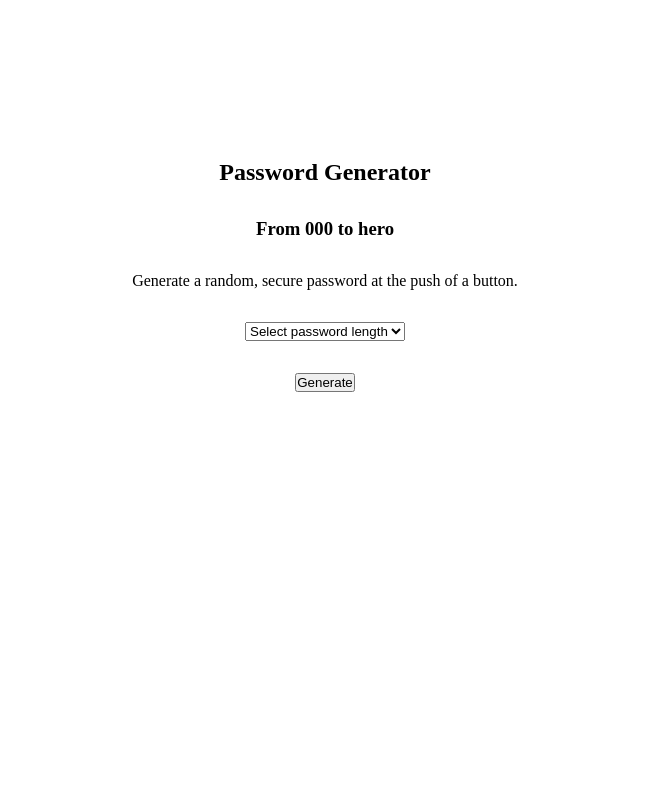
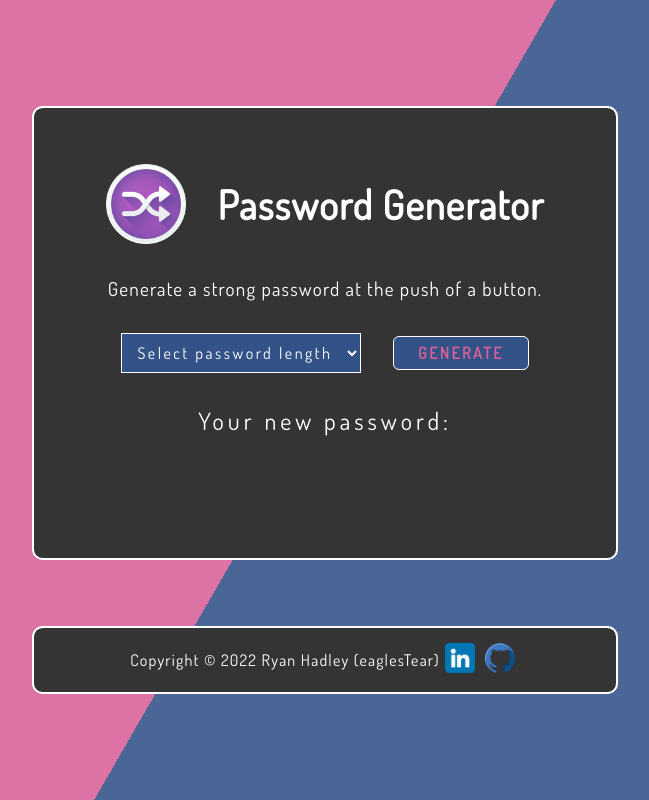
Before and after one commit to eaglesTear/Password-Generator, a plain HTML site: page index.html in a window 1280 px wide. Shown: the whole page, without its empty margins (315-964 px from the left). Drawn offline with Linux system fonts and the light colour scheme.

Commit message:
Final commit of the password generator app with W3 MVS checking complete.

```diff
--- a/index.html
+++ b/index.html
@@ -1,8 +1,4 @@
 <!DOCTYPE html>
-<!--[if lt IE 7]>      <html class="no-js lt-ie9 lt-ie8 lt-ie7"> <![endif]-->
-<!--[if IE 7]>         <html class="no-js lt-ie9 lt-ie8"> <![endif]-->
-<!--[if IE 8]>         <html class="no-js lt-ie9"> <![endif]-->
-<!--[if gt IE 8]>      <html class="no-js"> <!--<![endif]-->
 <html lang="en-GB" dir="ltr">
   <head>
     <meta charset="utf-8" />
@@ -15,8 +11,16 @@
       content="password generator, online safety, random, JavaScript"
     />
     <meta name="viewport" content="width=device-width, initial-scale=1" />
+    <link rel="preconnect" href="https://fonts.googleapis.com" />
+    <link rel="preconnect" href="https://fonts.gstatic.com" crossorigin />
+    <link
+      href="https://fonts.googleapis.com/css2?family=Dosis&display=swap"
+      rel="stylesheet"
+    />
     <link rel="stylesheet" href="styles.css" />
+    <link rel="icon" type="image/jpg" sizes="32x32" href="images/shuffle.png" />
   </head>
+
   <body>
     <!--[if lt IE 7]>
       <p class="browsehappy">
@@ -24,24 +28,75 @@
         <a href="#">upgrade your browser</a> to improve your experience.
       </p>
     <![endif]-->
+    <div>
+      <!-- Layered background effect -->
 
-    <section class="app">
+      <div class="bg"></div>
+      <div class="bg"></div>
+      <div class="bg"></div>
+
+      <!-- Main app content box -->
+
+      <section class="content">
+        <div class="flex-container">
+          <img src="images/shuffle.png" alt="shuffle arrow" />
           <h1>Password Generator</h1>
-      <h3>From 000 to hero</h3>
-      <p>Generate a random, secure password at the push of a button.</p>
-      <select name="" id="length">
+        </div>
+
+        <p>Generate a strong password at the push of a button.</p>
+
+        <!-- Dropdown section to select password length to be generated -->
+
+        <div class="flex-container">
+          <div class="menu">
+            <select id="pw-length">
               <option value="" selected>Select password length</option>
-        <option value="6">6</option>
-        <option value="7">7</option>
               <option value="8">8</option>
               <option value="9">9</option>
               <option value="10">10</option>
               <option value="11">11</option>
               <option value="12">12</option>
+              <option value="13">13</option>
+              <option value="14">14</option>
+              <option value="15">15</option>
+              <option value="16">16</option>
+              <option value="17">17</option>
+              <option value="18">18</option>
+              <option value="19">19</option>
+              <option value="20">20</option>
+              <option value="21">21</option>
+              <option value="22">22</option>
+              <option value="23">23</option>
+              <option value="24">24</option>
             </select>
+          </div>
           <button type="button" id="generate">Generate</button>
-      <section id="password"></section>
+        </div>
+
+        <!-- Password is generated here along with copy password button  -->
+
+        <div id="password">Your new password:</div>
+        <button type="button" class="copy-btn">Copy Password</button>
       </section>
+
+      <!-- Authour details & links -->
+
+      <footer>
+        Copyright &copy;
+        <script>
+          document.write(new Date().getFullYear());
+        </script>
+        Ryan Hadley (eaglesTear)
+        <a href="https://www.linkedin.com/in/ryan-had">
+          <img src="images/linkedin.png" alt="LinkedIn logo" />
+        </a>
+        <a href="https://github.com/eaglesTear">
+          <img src="images/github.png" alt="GitHub logo" />
+        </a>
+      </footer>
+    </div>
+
+    <!-- Load main script -->
 
     <script src="script.js" async defer></script>
   </body>
--- a/script.js
+++ b/script.js
@@ -1,33 +1,83 @@
 /*
-UI:
-Title
-Short description
-select amount of letters - input dropdown, min 6 max 12
-generate password btn - click as many times as they want
-display pw to user in dom each time btn clicked
-1. Array of possible letters / symbols - 4 SETS: UC, LC, NUMS, SYMS
-2. When btn clicked, function runs
-3. first, take the value from input dropdown
-4. value is inserted as argument in iteration func - amount of times to iterate and generate text
-5. func passes text generated to the dom
-6. safety buffers - ie, if more than 2 of the same letter find another
+  ******************************
+  PASSWORD GENERATOR: CHARACTERS
+  ******************************
+
+  My take on a simple password generator has the potential characters that may be generated held in nested arrays. It is not 100% random: the first 4 characters in a password of any length are always a number, lowercase letter, uppercase letter and symbol (see below as to why). The main characters array object is initiated below, and its sub-arrays follow.
 */
 
-const characters = ["~", "'", "!", "@", "#", "$", "%", "^", "&", "*", "(", ")", "_", "-", "+", "=", "{", "[", "}", "]", "|", ":", ";", "<", ",", ">", ".", "?", "/", "a", "b" , "c", "d" , "e", "f", "g", "h", "i", "j", "k", "l", "m", "n", "o", "p", "q", "r", "s", "t", "u", "v", "w", "x", "y", "z", 1, 2, 3, 4, 5, 6, 7, 8, 9, "A", "B", "C", "D", "E", "F", "G", "H", "I", "J", "K", "L", "M", "N", "O", "P", "Q", "R", "S", "T", "U", "V", "W", "X", "Y", "Z"]
+const characters = new Array();
 
-const passwordArea = document.getElementById("password")
-const length = document.getElementById("length")
-const generate = document.getElementById("generate")
+characters[0] = [1, 2, 3, 4, 5, 6, 7, 8, 9];
+characters[1] = ["a", "b" , "c", "d" , "e", "f", "g", "h", "i", "j", "k", "l", "m", "n", "o", "p", "q", "r", "s", "t", "u", "v", "w", "x", "y", "z"];
+characters[2] = ["A", "B", "C", "D", "E", "F", "G", "H", "I", "J", "K", "L", "M", "N", "O", "P", "Q", "R", "S", "T", "U", "V", "W", "X", "Y", "Z"];
+characters[3] = ["~", "'", "!", "@", "#", "$", "%", "^", "&", "*", "(", ")", "_", "-", "+", "=", "{", "[", "}", "]", "|", ":", ";", "<", ",", ">", ".", "?", "/"];
 
-const createPassword = (iterationCount) => {
-   for (let i = 0; i < iterationCount; i++) {
-        const randomChar = Math.floor(Math.random() * characters.length)
-     const text = passwordArea.textContent += characters[randomChar]
-     //randomise(passwordArea)
-   }
+// GLOBALS: Get the app button elements ready for functions to run on them
+
+const generateBtn = document.getElementById("generate");
+const copyBtn = document.querySelector(".copy-btn");
+
+/*
+  *********************
+  GENERATING A PASSWORD
+  *********************
+
+  This function takes on parameter (passwordLength) - the length of the password that the user wishes to generate, which in turn derives from the password length id attached to the HTML dropdown. This is utilised to determine the number of loop cycles to generate the password.
+
+  Firstly, however, the text inside the password element is cleared each time a password is generated to prevent any new passwords appending to the old one. Two iterations then ensue.
+
+  The first loops through all character arrays and determines a random character from each, which is then printed to the DOM. This ensures that at least one number, one symbol, one uppercase and one lowercase letter is part of the password - commonly asked for in today's online forms to bolster password security.
+
+  The second loop runs through the rest of the password. It selects first a random array of the four main character arrays, and then selects a random character inside that random array. This is then published to the DOM on each loop. Note the passwordLength - 4 in the second loop statement: we always need to take off 4 cycles because 4 characters (cycles) are already printed in the first loop - this ensures that the password remains at the length specified by the user, instead of 4 characters longer!
+
+  To round of the main function of this app, the copy password button is made visible now that a password has been generated.
+*/
+
+const createPassword = (passwordLength) => {
+  const password = document.getElementById("password");
+  password.textContent = "";
+
+  for (let i = 0; i < characters.length; i++) {
+    const randomKeyChars = Math.floor(Math.random() * characters[i].length);
+    password.textContent += characters[i][randomKeyChars];
+  }
+
+  for (let i = 0; i < passwordLength - 4; i++) {
+    const random = Math.floor(Math.random() * characters.length);
+    let randomArr = characters[random];
+    const randomCharacter = Math.floor(Math.random() * randomArr.length);
+    randomArr = randomArr[randomCharacter];
+    password.textContent += randomArr;
+  }
+
+  copyBtn.classList.add("show-copy-btn");
+};
+
+// Ensure password length is selected in the dropdown before user can generate password
+
+const lengthIsNull = () => {
+  if (length.value === "") {
+    alert("Please select a password length.");
+    return false;
+  }
+
+  return true;
 }
 
-generate.addEventListener("click", () => {
-    const number = length.value
-    createPassword(number)
+// Generate button: check length is assigned and pass as argument into createPassword function
+
+generateBtn.addEventListener("click", () => {
+  if (!lengthIsNull()) return;
+  const passwordLength = document.getElementById("pw-length").value;
+  createPassword(passwordLength);
 })
+
+// Allow copying of password to clipboard by passing the value into the navigator object
+
+copyBtn.addEventListener("click", () => {
+  const passwordValue = password.textContent;
+
+  navigator.clipboard.writeText(passwordValue);
+  alert("Password copied!");
+})
--- a/styles.css
+++ b/styles.css
@@ -1,22 +1,148 @@
+/* Universal styles */
+
 * {
+  font-family: "Dosis", sans-serif;
+  letter-spacing: 1.2px;
+  margin: 0;
   padding: 0;
-  margin: 0;
 }
 
 body,
-html,
-.app {
-  height: 90%;
+html {
+  height: 100%;
   width: 100%;
 }
 
-.app {
-  display: flex;
-  justify-content: center;
-  align-items: center;
-  flex-direction: column;
+h1 {
+  font-size: 2.5rem;
 }
 
-.app > * {
+p {
+  font-size: 1.2rem;
+}
+
+/* Flex layouts for the app */
+
+body,
+.content,
+.flex-container,
+footer {
+  display: flex;
+  align-items: center;
+  justify-content: center;
+}
+
+.flex-container > * {
+  margin: 0 1rem;
+}
+
+.flex-container img {
+  width: 80px;
+}
+
+/* App split background design */
+
+.bg {
+  background-image: linear-gradient(-60deg, #325288 50%, #d96098 50%);
+  bottom: 0;
+  left: -50%;
+  opacity: 0.5;
+  position: fixed;
+  right: -50%;
+  top: 0;
+  z-index: -1;
+}
+
+/* Main content box */
+
+.content {
+  flex-direction: column;
+  padding: 5vmin;
+}
+
+.content,
+footer {
+  background-color: #343434;
+  border-radius: 0.55em;
+  box-shadow: 0 0 0 2px #ffffff;
+  box-sizing: border-box;
+}
+
+.content > * {
   margin: 1rem;
 }
+
+#password {
+  font-size: 1.5rem;
+  letter-spacing: 4px;
+}
+
+/* Button styles */
+
+button {
+  border-radius: 6px;
+  color: #d96098;
+  display: inline-block;
+  font-weight: bold;
+  padding: 6px 24px;
+  text-transform: uppercase;
+}
+
+button:hover {
+  background-color: #ffffff;
+}
+
+button:active {
+  position: relative;
+  top: 1px;
+}
+
+/* Copy password button: becomes visible only after password is generated (see script.js) */
+
+.copy-btn {
+  visibility: hidden;
+}
+
+.show-copy-btn {
+  visibility: visible;
+}
+
+/* Select dropdown where password length is chosen */
+
+.menu select {
+  padding: 8px;
+  text-align: center;
+  width: 240px;
+}
+
+.content,
+.menu select,
+footer {
+  color: #ffffff;
+}
+
+.menu select option {
+  padding: 30px;
+}
+
+button,
+.menu select {
+  cursor: pointer;
+  background-color: #325288;
+  border: 1px solid #ffffff;
+  font-size: 1rem;
+  letter-spacing: 2.5px;
+}
+
+/* Footer element */
+
+footer {
+  margin-top: 12%;
+  padding: 15px;
+}
+
+footer img {
+  height: 30px;
+  padding: 0 5px;
+  width: 30px;
+}
```
Also changed, not shown: images/github.png (added), images/linkedin.png (added), images/shuffle.png (added). Lines whose indentation alone changed are shown as unchanged.
